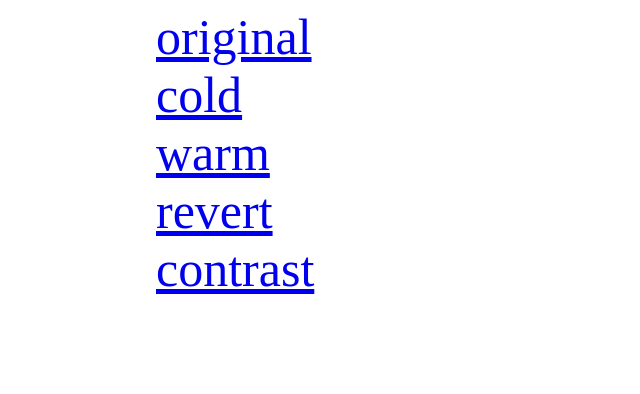
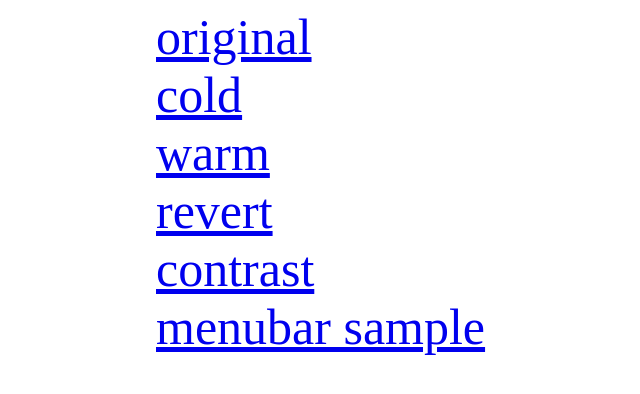
Before and after one commit to the-big-bridge/iGEM, a plain HTML site: page index.html in a window 1280 px wide. Shown: the whole page, without its empty margins (352-992 px from the left). Drawn offline with Linux system fonts and the light colour scheme.

Commit message:
Update index.html

```diff
--- a/index.html
+++ b/index.html
@@ -8,6 +8,8 @@
     <a href="team_revert.html" class="button">revert</a>
     <br>
     <a href="team_contrast.html" class="button">contrast</a>
+    <br>
+    <a href="menubar.html" class="button">menubar sample</a>
   </div>
 
   <style>
```
